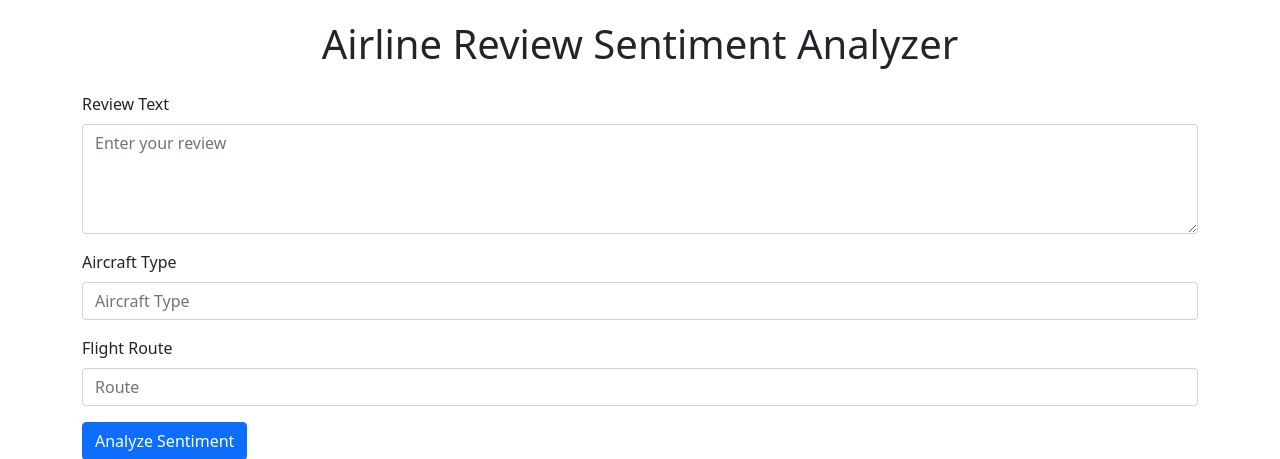
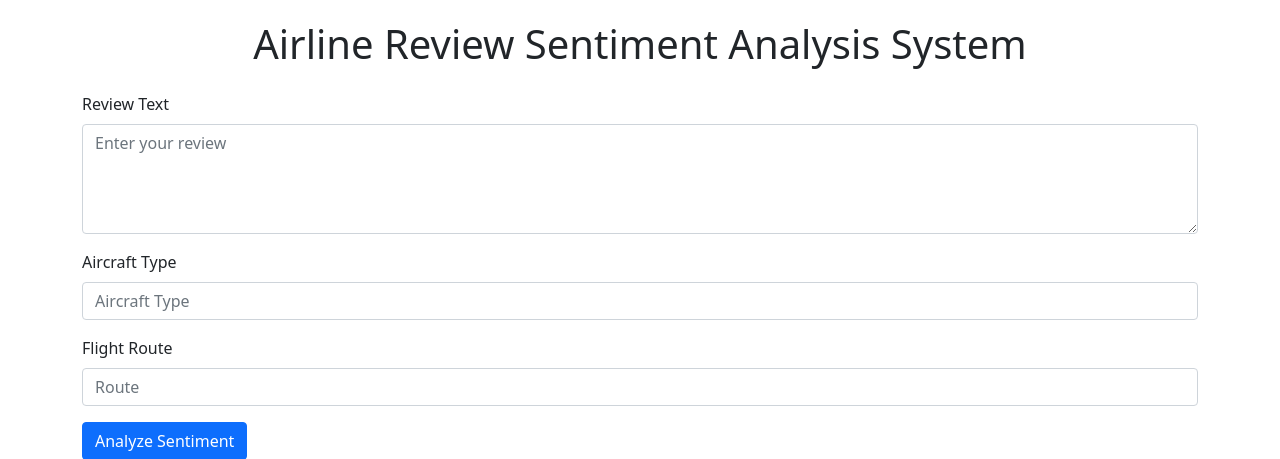
Before and after one commit to kierjan/ASAWA, a Flask app: page / in a window 1280 px wide. Shown: the top 459 px of the page. Run offline with Flask 2, Linux system fonts and the light colour scheme; data that the repository does not hold is empty; some libraries are stand-ins or nearby versions.

Commit message:
Update HTML title to 'Airline Review Sentiment Analysis System'

```diff
--- a/templates/index.html
+++ b/templates/index.html
@@ -12,7 +12,7 @@
 </head>
 <body>
 <div class="container">
-    <h1 class="text-center mb-4">Airline Review Sentiment Analyzer</h1>
+    <h1 class="text-center mb-4">Airline Review Sentiment Analysis System</h1>
     <form id="reviewForm" class="mb-3">
         <div class="mb-3">
             <label for="reviewText" class="form-label">Review Text</label>
```
